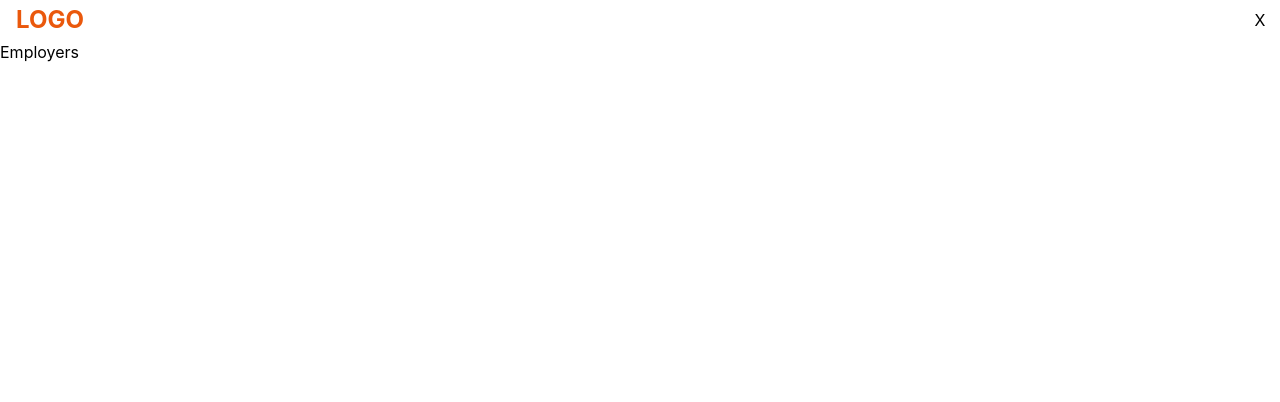
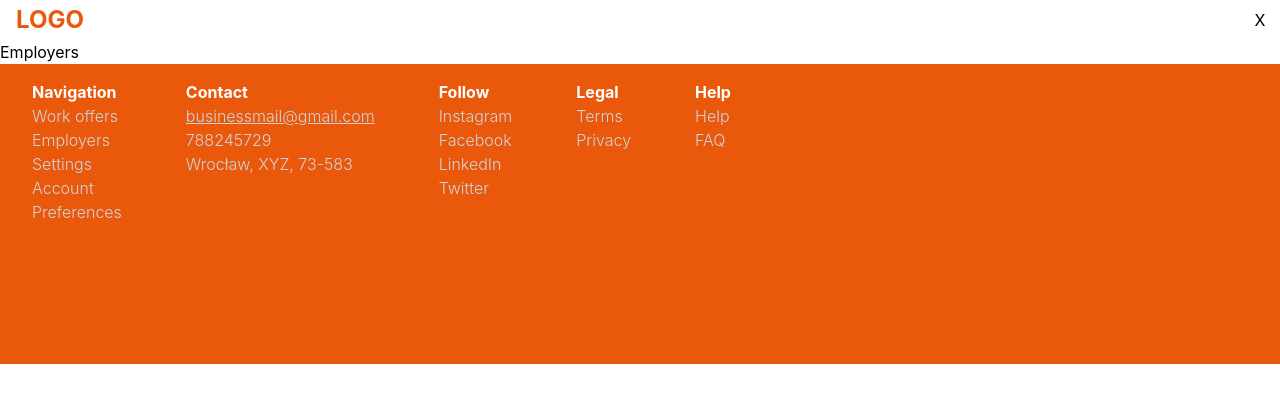
Before and after one commit to Marcin164/it-job-aggregator-frontend, a Next.js app: page /dashboard/employers in a window 1280 px wide. Shown: the top 402 px of the page. Built offline with nearby package versions, Linux system fonts and the light colour scheme.

Commit message:
feat: add Footer, and comlete Dashboard layout

```diff
--- /dev/null
+++ b/components/Footer.tsx
@@ -0,0 +1,43 @@
+import React from 'react'
+
+type Props = {}
+
+const Footer = (props: Props) => {
+  return (
+    <div className="w-full md:h-[300px] bg-orange-600 flex flex-wrap">
+        <div className="h-full px-8 py-4">
+          <h1 className="font-bold text-white">Navigation</h1>
+          <div className="font-light text-gray-300">Work offers</div>
+          <div className="font-light text-gray-300">Employers</div>
+          <div className="font-light text-gray-300">Settings</div>
+          <div className="font-light text-gray-300">Account</div>
+          <div className="font-light text-gray-300">Preferences</div>
+        </div>
+        <div className="h-full px-8 py-4">
+          <h1 className="font-bold text-white">Contact</h1>
+          <div className="font-light text-gray-300 underline">businessmail@gmail.com</div>
+          <div className="font-light text-gray-300">788245729</div>
+          <div className="font-light text-gray-300">Wrocław, XYZ, 73-583</div>
+        </div>
+        <div className="h-full px-8 py-4">
+          <h1 className="font-bold text-white">Follow</h1>
+          <div className="font-light text-gray-300">Instagram</div>
+          <div className="font-light text-gray-300">Facebook</div>
+          <div className="font-light text-gray-300">LinkedIn</div>
+          <div className="font-light text-gray-300">Twitter</div>
+        </div>
+        <div className="h-full px-8 py-4">
+          <h1 className="font-bold text-white">Legal</h1>
+          <div className="font-light text-gray-300">Terms</div>
+          <div className="font-light text-gray-300">Privacy</div>
+        </div>
+        <div className="h-full px-8 py-4">
+          <h1 className="font-bold text-white">Help</h1>
+          <div className="font-light text-gray-300">Help</div>
+          <div className="font-light text-gray-300">FAQ</div>
+        </div>
+    </div>
+  )
+}
+
+export default Footer
--- a/layouts/DashboardLayout.tsx
+++ b/layouts/DashboardLayout.tsx
@@ -1,5 +1,6 @@
 import type { AppProps } from 'next/app'
 import React, {FC} from 'react'
+import Footer from '../components/Footer'
 import Navbar from '../components/Navbar'
 
 type Props = {
@@ -11,6 +12,7 @@ const DashboardLayout: FC<Props> = ({children}) => {
     <div>
       <Navbar/>
         {children}
+      <Footer/>
     </div>
   )
 }
```
